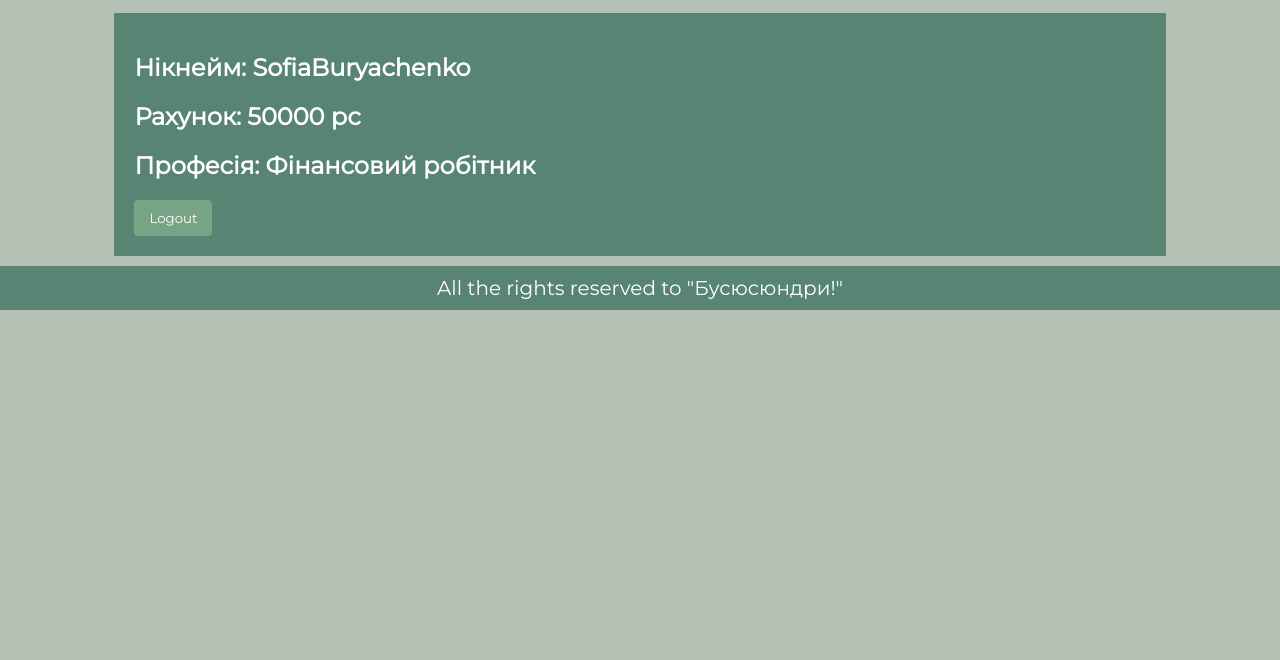
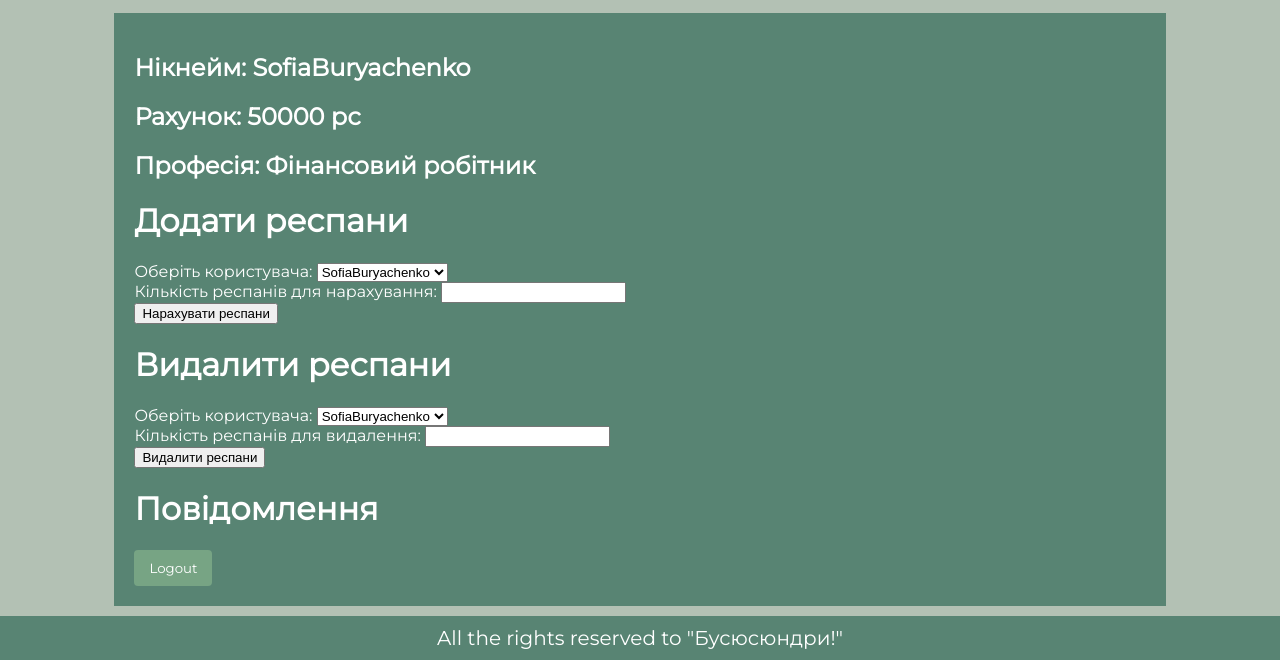
Before and after one commit to BuryachenkoSofia/ShanPan, a Django app: page /profile in a window 1280 px wide. Shown: the part 161-821 px from the top of the page. Before the commit the page ends 471 px from the top, so only its background shows below. Run offline with Django 4.2, Linux system fonts and the light colour scheme; a user stored in the database is signed in; data comes from the database, SQL or seed files in the repository; both versions use the stored data as it was after the commit.

Commit message:
Add addition and subtraction of respans from the financial worker's account

```diff
--- a/app/templates/app/base.html
+++ b/app/templates/app/base.html
@@ -24,7 +24,7 @@
           </ul>
         </li>
         <li><a href="{% url 'Home' %}">Головна</a></li>
-        <li><a href="{% url 'Profile' %}">Особистий кабінет</a></li>
+        <li><a href="{% url 'profile' %}">Особистий кабінет</a></li>
         <li>
           <button id="theme-switcher">
             <img id="theme-image" src="{% static 'img/on.png' %}" alt="Тема">
--- a/app/templates/app/profile.html
+++ b/app/templates/app/profile.html
@@ -12,6 +12,52 @@
     <h2>Нікнейм: {{ user.username }}</h2>
     <h2>Рахунок: {{ user.money }} рс</h2>
     <h2>Професія: {{ user.profession }}</h2>
+
+    {% if user.profession == 'Фінансовий робітник' %}
+
+      <h1>Додати респани</h1>
+      <form action="{% url 'add_respan' %}" method="POST">
+        {% csrf_token %}
+        <label for="selected_user">Оберіть користувача:</label>
+        <select name="selected_user" id="selected_user">
+          {% for other_user in users %}
+            <option value="{{ other_user.id }}">{{ other_user.username }}</option>
+          {% endfor %}
+        </select>
+        <br>
+        <label for="respan_amount">Кількість респанів для нарахування:</label>
+        <input type="number" id="respan_amount" name="respan_amount" min="1" required>
+        <br>
+        <button type="submit">Нарахувати респани</button>
+      </form>
+
+      <h1>Видалити респани</h1>
+      <form action="{% url 'remove_respan' %}" method="POST">
+        {% csrf_token %}
+        <label for="selected_user">Оберіть користувача:</label>
+        <select name="selected_user" id="selected_user">
+          {% for other_user in users %}
+            <option value="{{ other_user.id }}">{{ other_user.username }}</option>
+          {% endfor %}
+        </select>
+        <br>
+        <label for="respan_amount">Кількість респанів для видалення:</label>
+        <input type="number" id="respan_amount" name="respan_amount" min="1" required>
+        <br>
+        <button type="submit">Видалити респани</button>
+      </form>
+
+      <h1>Повідомлення</h1>
+      {% if messages %}
+        <ul class="messages">
+          {% for message in messages %}
+            <li{% if message.tags %} class="{{ message.tags }}"{% endif %}>{{ message }}</li>
+          {% endfor %}
+        </ul>
+{% endif %}
+    {% endif %}
+
+
     <button class="logout"onclick="location.href='{% url 'logout' %}?next=/profile'">Logout</button>
   </div>
 
--- a/app/urls.py
+++ b/app/urls.py
@@ -11,5 +11,8 @@ urlpatterns = [
     path('<int:article_id>/leave_comment/', views.leave_comment, name='leave_comment'),
     path('edit_comment/<int:comment_id>/', views.edit_comment, name='edit_comment'),
     path('delete_comment/<int:comment_id>/', views.delete_comment, name='delete_comment'),
-    path('profile', views.profile, name='Profile')
+
+    path('profile', views.profile, name='profile'),
+    path('add_respan/', views.add_respan, name='add_respan'),
+    path('remove_respan/', views.remove_respan, name='remove_respan'),
 ]
--- a/app/views.py
+++ b/app/views.py
@@ -1,10 +1,9 @@
 from django.http import Http404, HttpResponseRedirect
-from django.shortcuts import render
-from .models import Article, Comment
+from django.shortcuts import get_object_or_404, render, redirect
+from .models import Article, Comment, User
 from django.urls import reverse
 from django.contrib.auth.decorators import login_required
-from django.shortcuts import get_object_or_404
-
+from django.contrib import messages
 
 
 @login_required
@@ -78,4 +77,52 @@ def sect(request):
 
 @login_required
 def profile(request):
-  return render(request, 'app/profile.html')
+    users = User.objects.all()
+    return render(request, 'app/profile.html', {'users': users})
+
+
+@login_required
+def add_respan(request):
+    users = User.objects.all()  # Отримати всіх користувачів
+    if request.method == 'POST':
+        selected_user_id = request.POST.get('selected_user')
+        respan_amount = request.POST.get('respan_amount')
+        try:
+            selected_user = User.objects.get(id=selected_user_id)
+        except ObjectDoesNotExist:
+            messages.error(request, f'Користувача з id {selected_user_id} не існує.')
+            return redirect('profile')
+
+        respan_amount = int(respan_amount)
+
+        selected_user.money += respan_amount
+        selected_user.save()
+        messages.success(request, f'Респани успішно нараховані користувачеві {selected_user.username}: {respan_amount}')
+        return redirect('profile')
+
+    return render(request, 'app/profile.html', {'users': users})
+
+
+@login_required
+def remove_respan(request):
+    users = User.objects.all()  # Отримати всіх користувачів
+    if request.method == 'POST':
+        selected_user_id = request.POST.get('selected_user')
+        respan_amount = request.POST.get('respan_amount')
+        try:
+            selected_user = User.objects.get(id=selected_user_id)
+        except ObjectDoesNotExist:
+            messages.error(request, f'Користувача з id {selected_user_id} не існує.')
+            return redirect('profile')
+
+        respan_amount = int(respan_amount)
+        if selected_user.money - respan_amount < 0:
+            messages.error(request, 'Недостатньо респанів для видалення.')
+            return redirect('profile')
+
+        selected_user.money -= respan_amount
+        selected_user.save()
+        messages.success(request, f'Респани успішно видалені з рахунку користувача {selected_user.username}: {respan_amount}')
+        return redirect('profile')
+
+    return render(request, 'app/profile.html', {'users': users})
```
Also changed, not shown: db.sqlite3.
